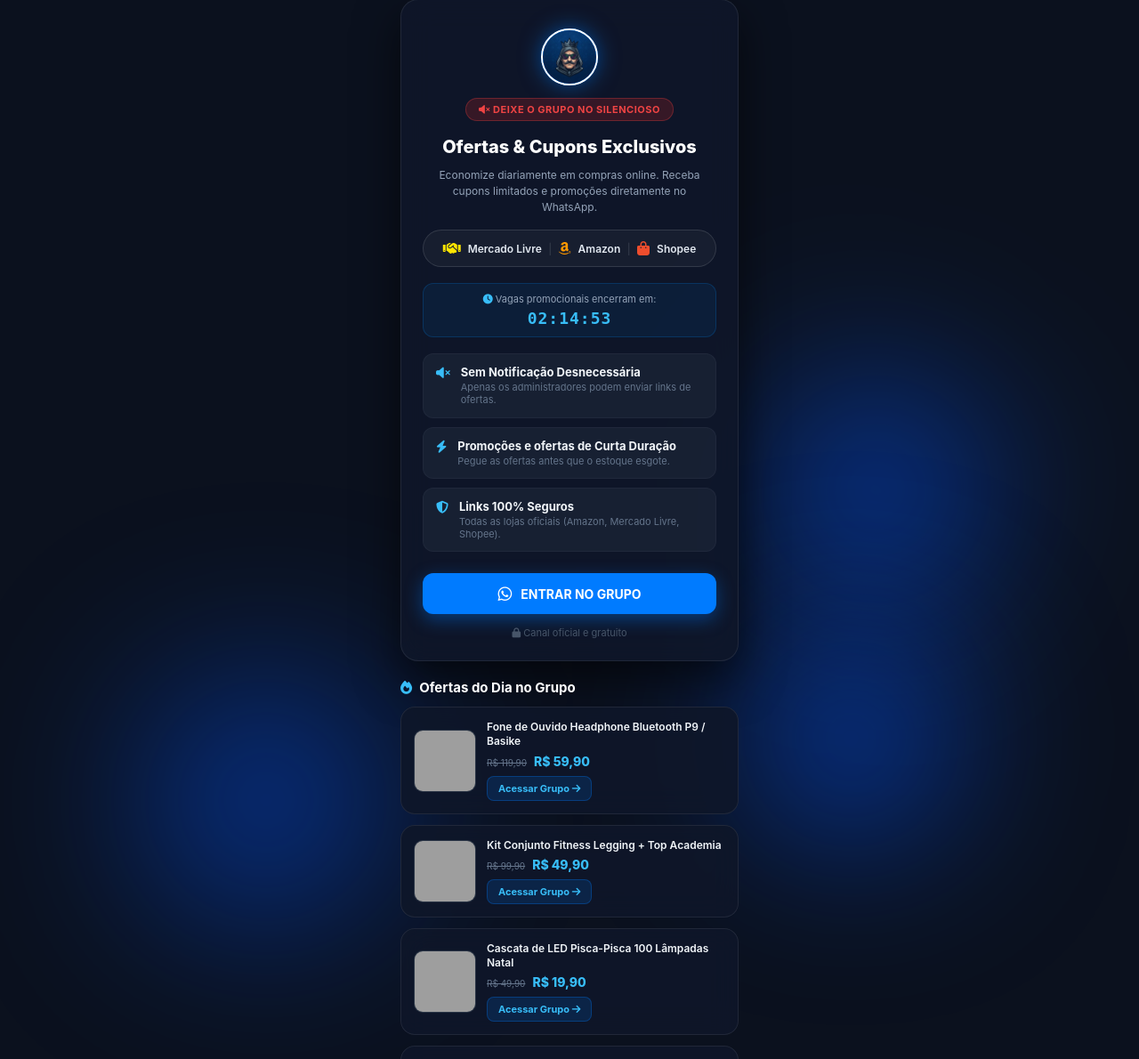
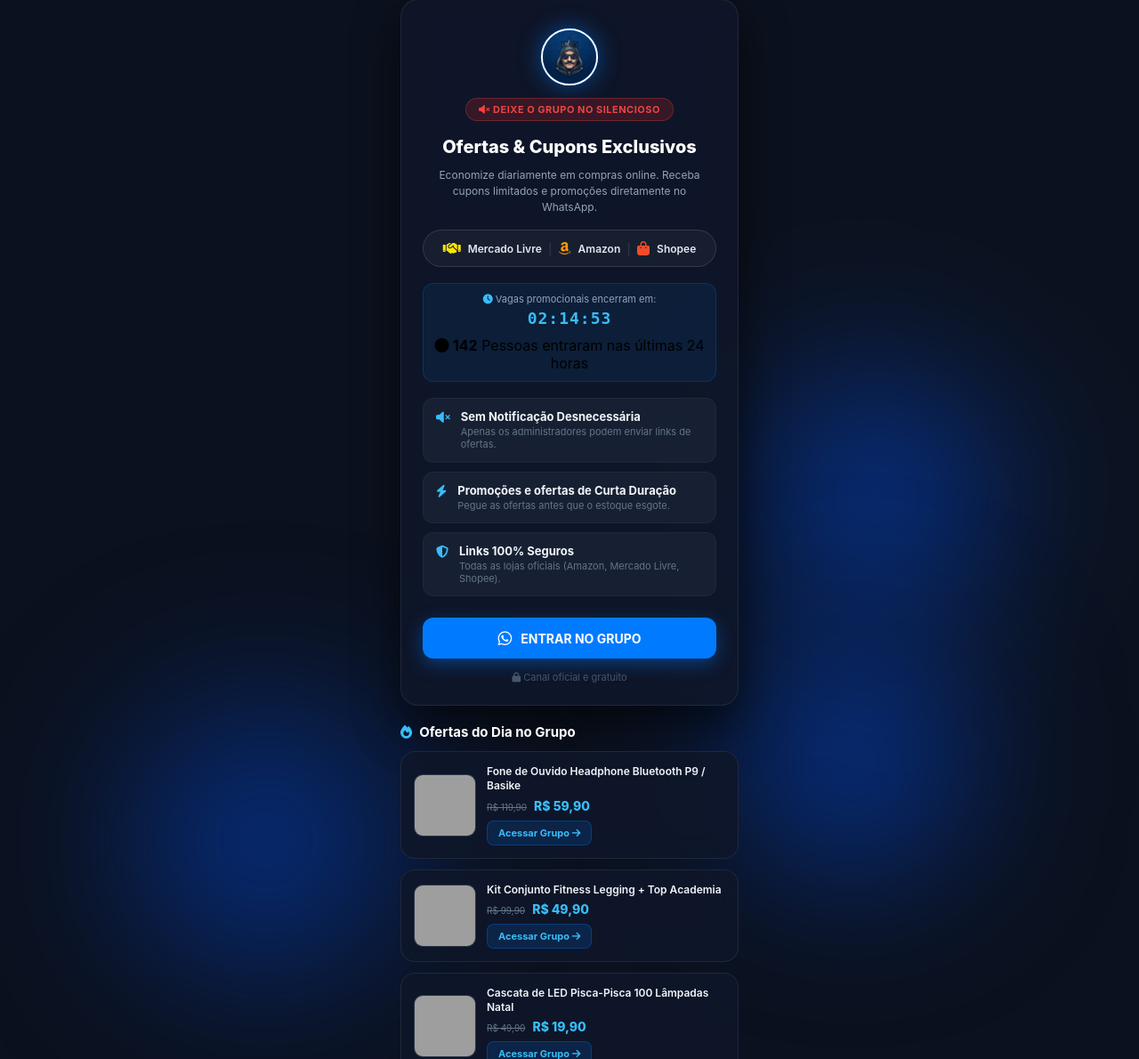
Before and after one commit to PATOfront/pagina.web, a Flask app: page / in a window 1280 px wide. Shown: the part 41-1231 px from the top of the page at 89% size. Run offline with Flask 3, Linux system fonts and the light colour scheme; grey boxes are pictures that could not be loaded.

Commit message:
Update index.html

```diff
--- a/templates/index.html
+++ b/templates/index.html
@@ -55,6 +55,12 @@
         <div class="countdown-box">
             <span class="countdown-label"><i class="fa-solid fa-clock"></i> Vagas promocionais encerram em:</span>
             <div id="countdown" class="countdown-timer">02:14:59</div>
+
+            <!-- CONTADOR DE PESSOAS ONLINE -->
+            <div class="online-counter-box" style="margin-top: 10px; margin-bottom: 0;">
+                <i class="fa-solid fa-circle"></i>
+                <span><strong id="contador-pessoas">142</strong> Pessoas entraram nas últimas 24 horas</span>
+            </div>
         </div>
 
         <!-- LISTA DE BENEFÍCIOS -->
@@ -164,7 +170,7 @@
         </div>
     </div>
 
-    <!-- SCRIPT DO CRONÔMETRO E REGISTRO DE CLIQUES -->
+    <!-- SCRIPT DO CRONÔMETRO, CONTADOR E REGISTRO DE CLIQUES -->
     <script>
         let tempoTotal = 2 * 3600 + 14 * 60 + 59;
         const timerElement = document.getElementById("countdown");
@@ -177,18 +183,37 @@
             let minutos = Math.floor((tempoTotal % 3600) / 60);
             let segundos = tempoTotal % 60;
 
-            timerElement.textContent =
-                String(horas).padStart(2, '0') + ":" +
-                String(minutos).padStart(2, '0') + ":" +
-                String(segundos).padStart(2, '0');
+            if (timerElement) {
+                timerElement.textContent =
+                    String(horas).padStart(2, '0') + ":" +
+                    String(minutos).padStart(2, '0') + ":" +
+                    String(segundos).padStart(2, '0');
+            }
         }, 1000);
 
         function registrarClique() {
-            console.log("Registrando clique no banco SQLite...");
+            console.log("A abrir página de transição / obrigado...");
             setTimeout(function() {
-                window.location.href = "/registrar-clique";
+                window.location.href = "/redirecionar";
             }, 300);
         }
+
+        let totalPessoas = 142;
+        const contadorElemento = document.getElementById("contador-pessoas");
+
+        setInterval(function() {
+            let variacao = Math.random();
+
+            if (variacao > 0.10) {
+                totalPessoas += Math.floor(Math.random() * 2) + 1;
+            } else if (variacao < 0.5 && totalPessoas > 120) {
+                totalPessoas -= 1;
+            }
+
+            if (contadorElemento) {
+                contadorElemento.textContent = totalPessoas;
+            }
+        }, 3000);
     </script>
 </body>
 </html>
```
